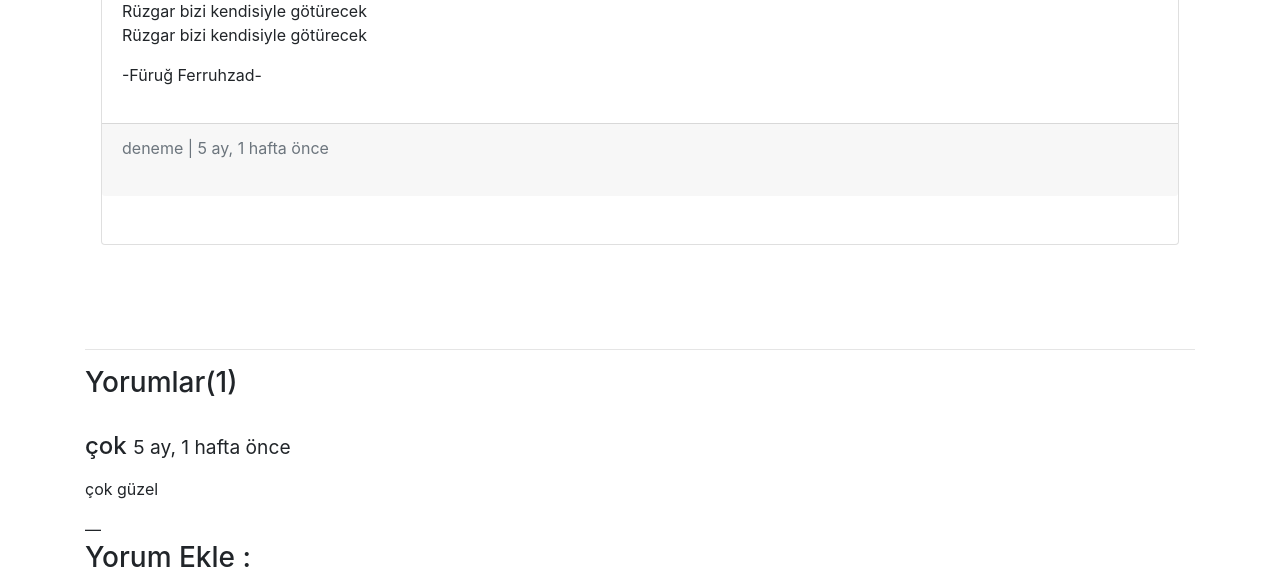
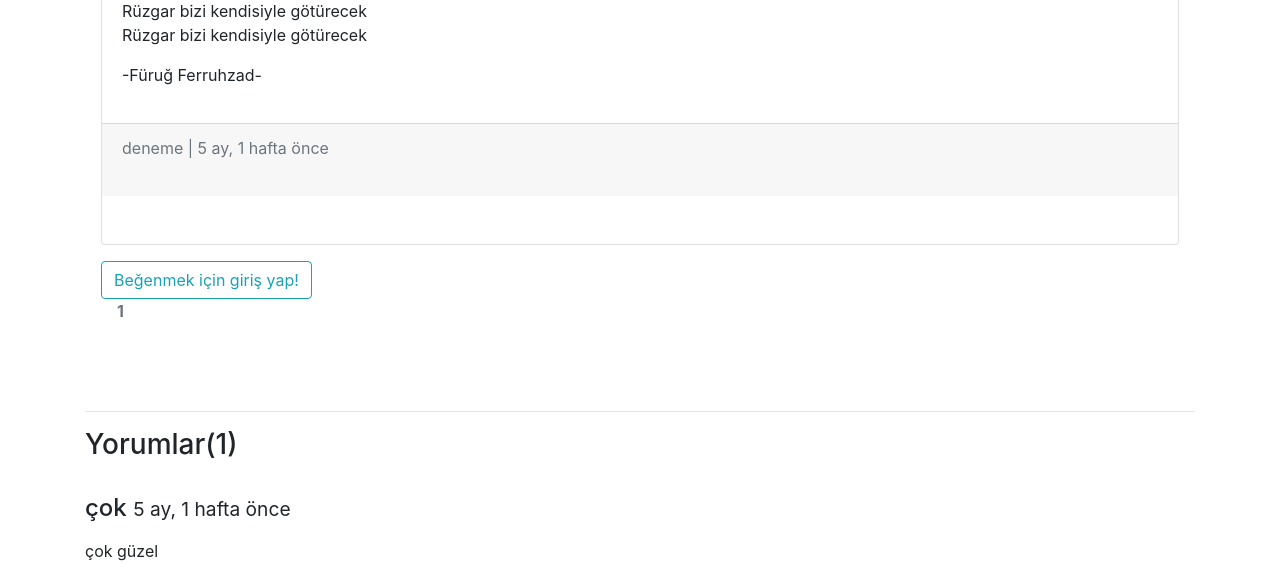
Before and after one commit to tubaAdgzl/blog_projesi, a Django app: template templates/detail.html in a window 1280 px wide. Shown: the part 1386-1959 px from the top of the page. Run offline with Django 3.2, Linux system fonts and the light colour scheme; data comes from the database, SQL or seed files in the repository; the template is opened without the code that fills it: values that come from a table or form of the project are taken from there, most other values are stand-ins (such as "Sample title", 1, 10 or a date in 2020); some libraries are stand-ins or nearby versions.

Commit message:
post detail page updated

```diff
--- a/templates/detail.html
+++ b/templates/detail.html
@@ -18,7 +18,23 @@
                 {% endif %}
             </div>
     </div>
-
+          <!--LIKES-->
+    <div class="ml-3">
+        {% if user.is_authenticated %}
+            <form action="{% url 'like_post' post.slug %}" method="POST" novalidate>
+            {% csrf_token %}
+            {% if is_liked %}
+                <button type="submit" class="btn btn-danger"><i class="fas fa-heart"></i></button><br/>
+                {% else %}
+                 <button type="submit" class="btn btn-outline-danger"><i class="far fa-heart"></i></button><br/>
+            {% endif %}
+            {% else%}
+            <a class="btn btn-outline-info " href="{% url 'login' %}">
+                    Beğenmek için giriş yap!</a><br/>
+            </form>
+        {% endif%}
+        <strong class="text-secondary ml-3">{{total_likes}}</strong>
+    </div>
             <br><br><br><hr>
             <!-- yorumlar -->
             <h3>Yorumlar({{post.comments.all|length}})</h3><br>
```
